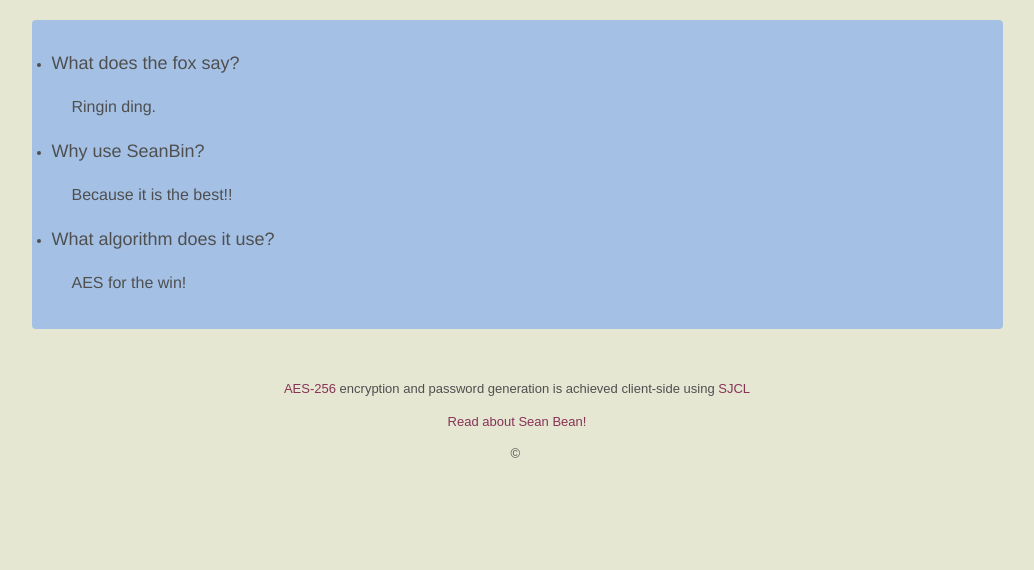
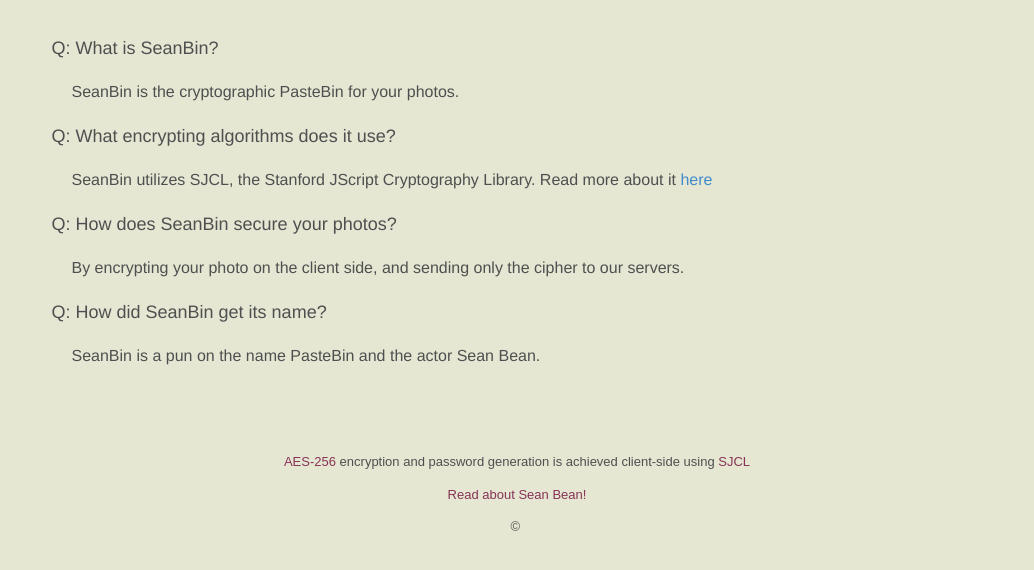
Before and after one commit to montito99/SeanBin, a Flask app: page /faq in a window 1280 px wide. Shown: the part 34-604 px from the top of the page, without its empty margins (123-1157 px from the left). Run offline with Flask 2, Linux system fonts and the light colour scheme; data comes from the database, SQL or seed files in the repository; some libraries are stand-ins or nearby versions.

Commit message:
Changes to be committed: 	modified:   FLASK_CONFIG.py 	modified:   FlaskServer.py 	modified:   log.log 	modified:   static/CSS/bin_style.css 	modified:   templates/FAQ.html 	modified:   templates/sean_bin.html

```diff
--- a/FLASK_CONFIG.py
+++ b/FLASK_CONFIG.py
@@ -27,3 +27,8 @@
 with open("BeanCipher.txt", 'r') as fr:
 	BEANCIPHER = fr.read()
 	fr.close()
+FAQS = {
+	"What is SeanBin?" : "SeanBin is the cryptographic PasteBin for your photos.",
+	"How does SeanBin secure your photos?": "By encrypting your photo on the client side, and sending only the cipher to our servers.",
+	"What encrypting algorithms does it use?": "SeanBin utilizes SJCL, the Stanford JScript Cryptography Library. Read more about it <a href='https://crypto.stanford.edu/sjcl/'>here</a>"
+}
--- a/FlaskServer.py
+++ b/FlaskServer.py
@@ -7,19 +7,6 @@
 from time import *
 from log import GetLogger
 
-# python string formatting
-# Remove the expired pastes using 1 thread, which reads from the database
-
-# Delete the css and HTML and design it using bootstrap
-#All the debuging should utilize Debugging
-
-# Worker thread:
-# while True:
-#   try:
-#        do something
-#   execpt:
-#        log and sababa
-#   sleep
 
 app = Flask(__name__)
 app.config.from_object('FLASK_CONFIG')
@@ -51,7 +38,6 @@
     def worker():
         logging.info("Started working thread")
         with closing(connect_db()) as db:
-            # fix sql injection
             while True:
                 try:
                     cur_time = int(time())
@@ -127,15 +113,10 @@
 @app.route('/faq')
 def faq():
     return render_template('FAQ.html'), 200
-@app.route('/upload', methods=['GET', 'POST'])
-def upload_file():
-    if request.method == 'POST':
-        f = request.files['file']
-        print f.filename
-        f.save(os.path.join(app.root_path, secure_filename(f.filename)))
-        return redirect(url_for('hello'))
-    return render_template('upload.html'), 200
-
+@app.route('/video.mp4')
+def vid():
+    print "Someone is watching the video"
+    return send_from_directory(app.root_path, 'video.mp4')
 @app.route('/files/<filename>')
 def sendfile(filename):
     return send_from_directory(app.root_path, 'wish.mp3')
--- a/static/CSS/bin_style.css
+++ b/static/CSS/bin_style.css
@@ -68,15 +68,17 @@
 	float: right;
 }
 
-ul#faqs {
-	margin-top: 50px;
-	list-style-type: disc;
-	margin-top: 20px;
-	background-color: rgba(66, 136, 255, 0.4);
-	padding: 20px 20px;
-	border-radius: 4px;
+div#faqs {
+	border-style: solid;
+/*	border-width: 5px;
+	border-color: rgba(66, 136, 255, 0.4);
+*/	padding: 20px 20px;
+	/*border-radius: 4px;*/
 }
-ul#faqs li h3 {
+div#faqs span.q h2{
+	margin-top: 10px;
+}
+h3.a{
 	margin-left: 20px;
 }
 
--- a/templates/FAQ.html
+++ b/templates/FAQ.html
@@ -1,17 +1,19 @@
 {% extends "layout.html" %}
 {% block body %}
-<ul id='faqs'>
-	<li>
-		<h2>What does the fox say?</h2>
-		<h3>Ringin ding.</h3>
-	</li>
-	<li>
-		<h2>Why use SeanBin?</h2>
-		<h3>Because it is the best!!</h3>
-	</li>
-	<li>
-		<h2>What algorithm does it use?</h2>
-		<h3>AES for the win!</h3>
-	</li>
-</ul>
+	<div id="faqs">
+		<span class="q"><h2>Q: What is SeanBin?</h2></span>
+		<h3 class="a">SeanBin is the cryptographic PasteBin for your photos.</h3>
+
+		<span class="q"><h2>Q: What encrypting algorithms does it use?</h2></span>
+		<h3 class="a">SeanBin utilizes SJCL, the Stanford JScript Cryptography Library. Read more about it <a href"https://crypto.stanford.edu/sjcl/">here</a></h3>
+
+		<span class="q"><h2>Q: How does SeanBin secure your photos?</h2></span>
+		<h3 class="a">By encrypting your photo on the client side, and sending only the cipher to our servers.</h3>
+
+		<span class="q"><h2>Q: How did SeanBin get its name?</h2></span>
+		<h3 class="a">SeanBin is a pun on the name PasteBin and the actor Sean Bean.</h3>
+
+
+
+	</div>
 {% endblock %}
```
Also changed, not shown: templates/sean_bin.html (+6 -7 lines).
